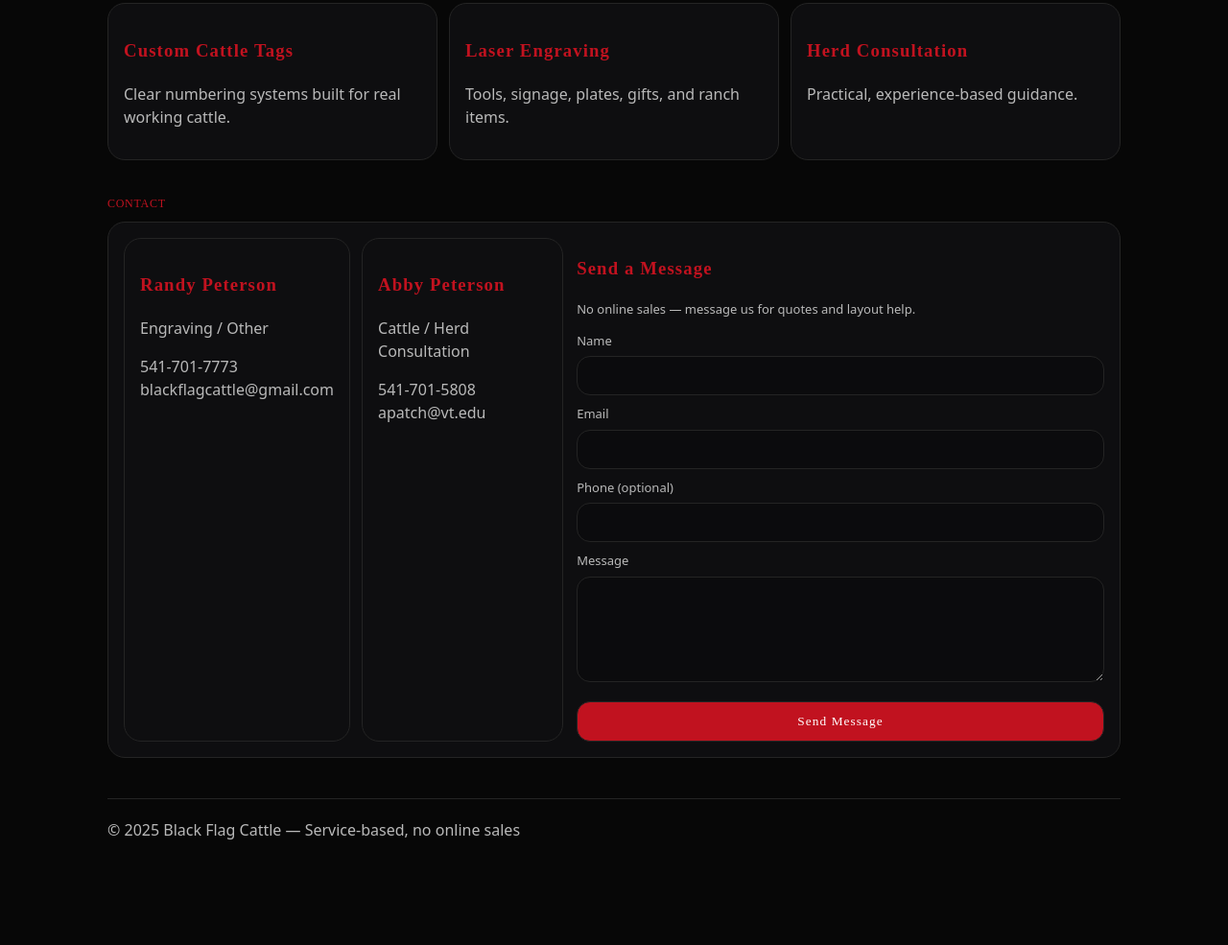
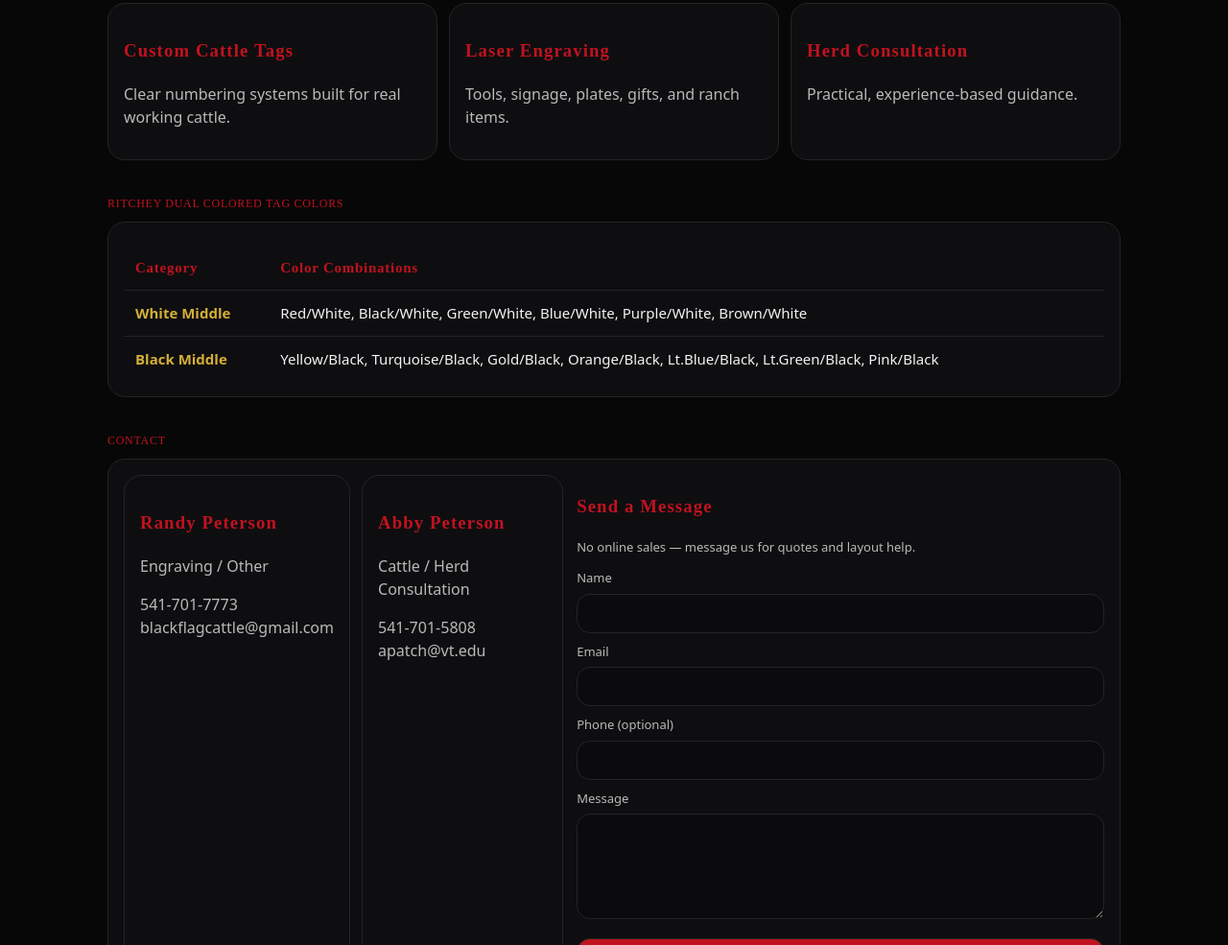
Before and after one commit to Floppylapskin/blackflagcattle, a plain HTML site: page index.html in a window 1280 px wide. Shown: the part 733-1718 px from the top of the page at 96% size. Before the commit the page ends 1652 px from the top, so only its background shows below. Drawn offline with Linux system fonts and the light colour scheme; a web font is replaced by a local one.

Commit message:
Update index.html

```diff
--- a/index.html
+++ b/index.html
@@ -204,6 +204,34 @@
             margin-top: 24px;
             color: var(--muted);
         }
+        .tag-table {
+  width: 100%;
+  border-collapse: collapse;
+  margin-top: 8px;
+  font-size: 15px;
+}
+.tag-table th {
+  text-align: left;
+  padding: 12px;
+  border-bottom: 1px solid var(--line);
+  color: var(--red);
+  font-family: "Rye", serif;
+  letter-spacing: 0.05em;
+}
+.tag-table td {
+  padding: 12px;
+  border-bottom: 1px solid var(--line);
+  color: var(--text);
+}
+.tag-table .category {
+  font-weight: bold;
+  color: var(--gold);
+  white-space: nowrap;
+}
+.tag-table tr:last-child td {
+  border-bottom: none;
+}
+
     </style>
 </head>
 
@@ -263,6 +291,32 @@
                     </div>
                 </div>
             </section>
+
+<!-- Ritchey Ear Tag Colors Section -->
+<section class="section">
+  <div class="kicker">Ritchey Dual Colored Tag Colors</div>
+
+  <div class="card">
+    <table class="tag-table">
+      <thead>
+        <tr>
+          <th>Category</th>
+          <th>Color Combinations</th>
+        </tr>
+      </thead>
+      <tbody>
+        <tr>
+          <td class="category">White Middle</td>
+          <td>Red/White, Black/White, Green/White, Blue/White, Purple/White, Brown/White</td>
+        </tr>
+        <tr>
+          <td class="category">Black Middle</td>
+          <td>Yellow/Black, Turquoise/Black, Gold/Black, Orange/Black, Lt.Blue/Black, Lt.Green/Black, Pink/Black</td>
+        </tr>
+      </tbody>
+    </table>
+  </div>
+</section>
 
             <!-- CONTACT -->
             <section class="section">
```
